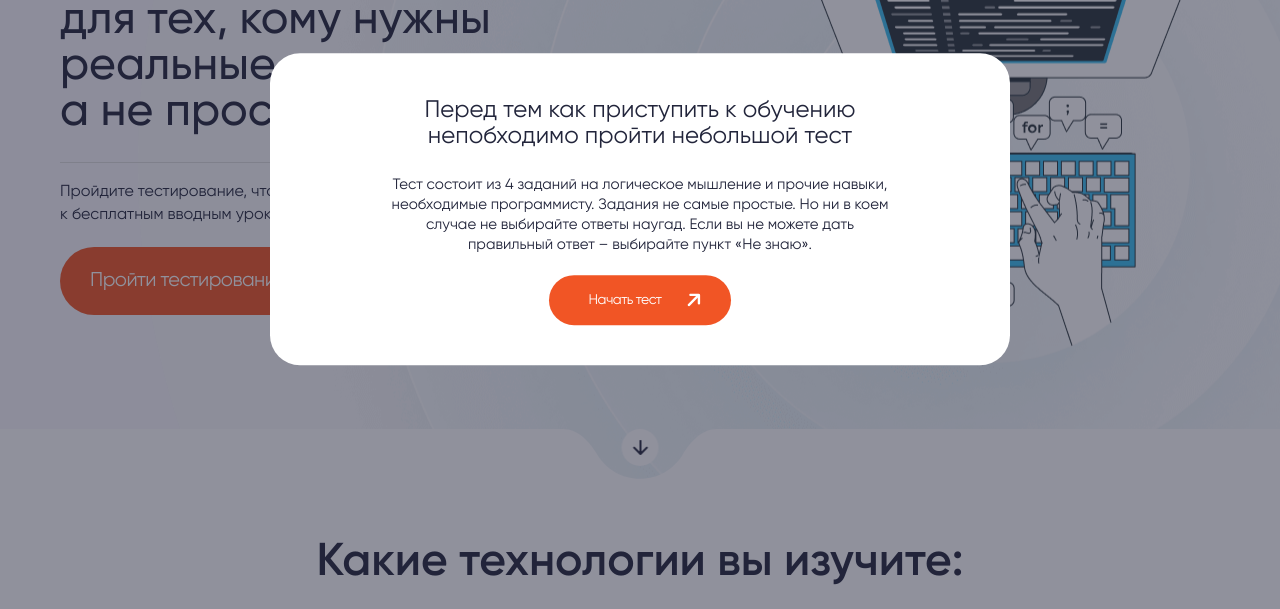
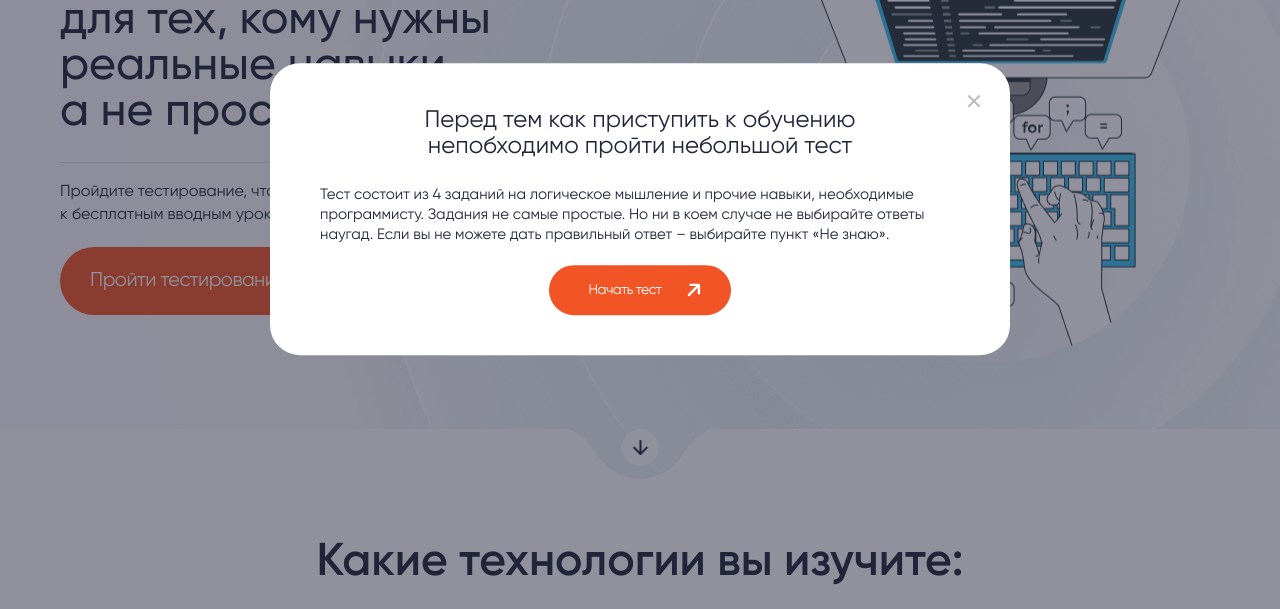
Before and after one commit to DStarky/coding-school, a website built with Vite: page index.html in a window 1280 px wide. Both pictures are taken after a click on the link "Пройти тестирование". Shown: the part 191-800 px from the top of the page. Built offline with nearby package versions, Linux system fonts and the light colour scheme; files whose address does not match are found by name.

Commit message:
tests done

```diff
--- a/index.html
+++ b/index.html
@@ -343,6 +343,7 @@
   <script type="module" src="/main.js"></script>
   <div class="modals">
     <article class="test modal modal-1">
+      <button class="test__close-button"></button>
       <div class="test__container">
         <div class="test__flex">
           <h5 class="test__title">Перед тем как приступить к обучению непобходимо пройти небольшой тест</h5>
@@ -358,6 +359,7 @@
     </article>
 
     <article class="test modal modal-2">
+      <button class="test__close-button"></button>
       <div class="test__container">
         <div class="test__flex">
           <div class="test__task">Задание №1</div>
@@ -394,6 +396,7 @@
 
 
     <article class="test modal modal-3">
+      <button class="test__close-button"></button>
       <div class="test__container">
         <div class="test__flex">
           <div class="test__task">Задание №1</div>
--- a/src/scripts/modalLogic.js
+++ b/src/scripts/modalLogic.js
@@ -6,6 +6,7 @@ export const modalLogic = () => {
   const body = document.querySelector('body');
   const modals = document.querySelectorAll('.modal');
   const backdrop = document.querySelector('.backdrop');
+  const closeButtons = document.querySelectorAll('.test__close-button');
 
   const startTestButton = document.getElementById('to-2-modal');
   const answerButton = document.getElementById('to-3-modal');
@@ -34,6 +35,9 @@ export const modalLogic = () => {
   // Логика закрытия модального окна по клику вне зоны
   backdrop.addEventListener('click', closeModalHandler);
 
+  // И по клику на крестик
+  closeButtons.forEach(button => button.addEventListener('click', closeModalHandler));
+
   // Получаем все кнопки, которые открывают стартовое модальное окно
   const buttonsForStartTest = document.querySelectorAll('.start-test-button');
 
--- a/src/styles/components/_modal.scss
+++ b/src/styles/components/_modal.scss
@@ -1,11 +1,12 @@
-.modal{
+.modal {}
 
-}
-
-.modal-open{
+.modal-open {
+  visibility: visible;
   position: fixed;
   top: 50%;
   left: 50%;
   transform: translate(-50%, -50%);
   z-index: 999;
+  opacity: 1;
+  transition: opacity 0.4s ease;
 }
--- a/src/styles/components/_test.scss
+++ b/src/styles/components/_test.scss
@@ -3,14 +3,48 @@
   padding: 4.5rem 2rem 4rem;
   border-radius: 3rem;
   width: 90%;
+  visibility: hidden;
+  opacity: 0;
 
   @include _769 {
     max-width: 74rem;
   }
 
+  &__close-button {
+    width: 1.5rem;
+    height: 1.5rem;
+    position: absolute;
+    top: 3rem;
+    right: 3rem;
+    background: transparent;
+    border: none;
+    outline: none;
 
+    &::before {
+      content: "";
+      position: absolute;
+      top: 0;
+      left: 50%;
+      width: 2px;
+      height: 16px;
+      background-color: rgba(188, 188, 188, 1);
+      rotate: 45deg;
+    }
+
+    &::after {
+      content: "";
+      position: absolute;
+      top: 0;
+      left: 50%;
+      width: 2px;
+      height: 16px;
+      rotate: -45deg;
+      background-color: rgba(188, 188, 188, 1);
+    }
+  }
 
   &__flex {
+    // width: 100%;
     display: flex;
     flex-direction: column;
     justify-content: center;
@@ -60,6 +94,8 @@
       margin-bottom: 2rem;
       font-size: 1.5rem;
       line-height: 133%;
+      text-align: left;
+      max-width: 100%;
     }
   }
 
@@ -75,6 +111,7 @@
   }
 
   &__bottom {
+    width: 100%;
     display: flex;
     flex-direction: column;
     gap: 2rem;
@@ -89,9 +126,12 @@
     font-weight: 500;
     line-height: 96.688%;
     letter-spacing: -0.45px;
+    align-self: end;
 
     @include _769 {
       flex-direction: row;
+      margin-left: auto;
+      margin-right: 0;
     }
 
     &::after {
```
